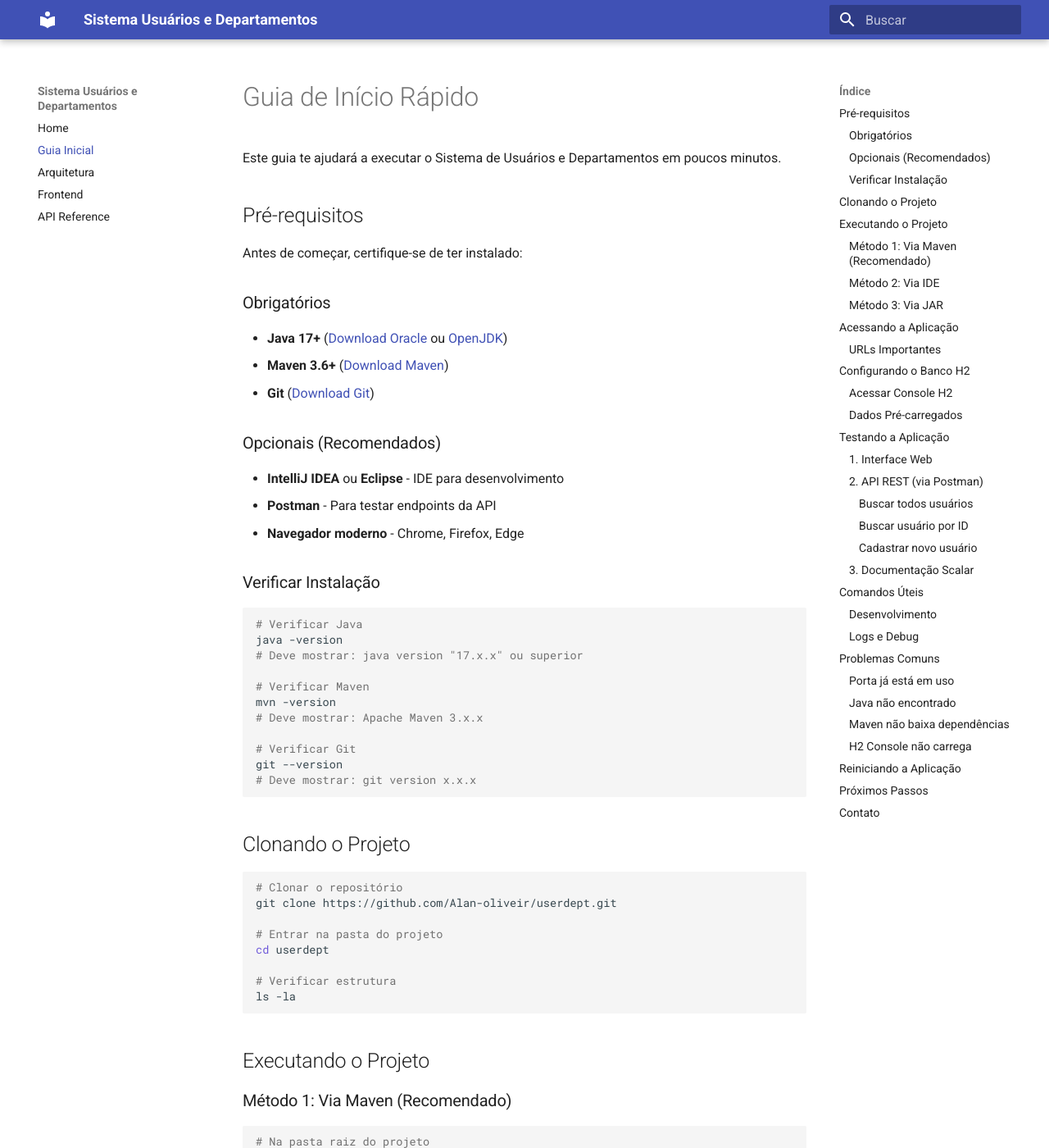
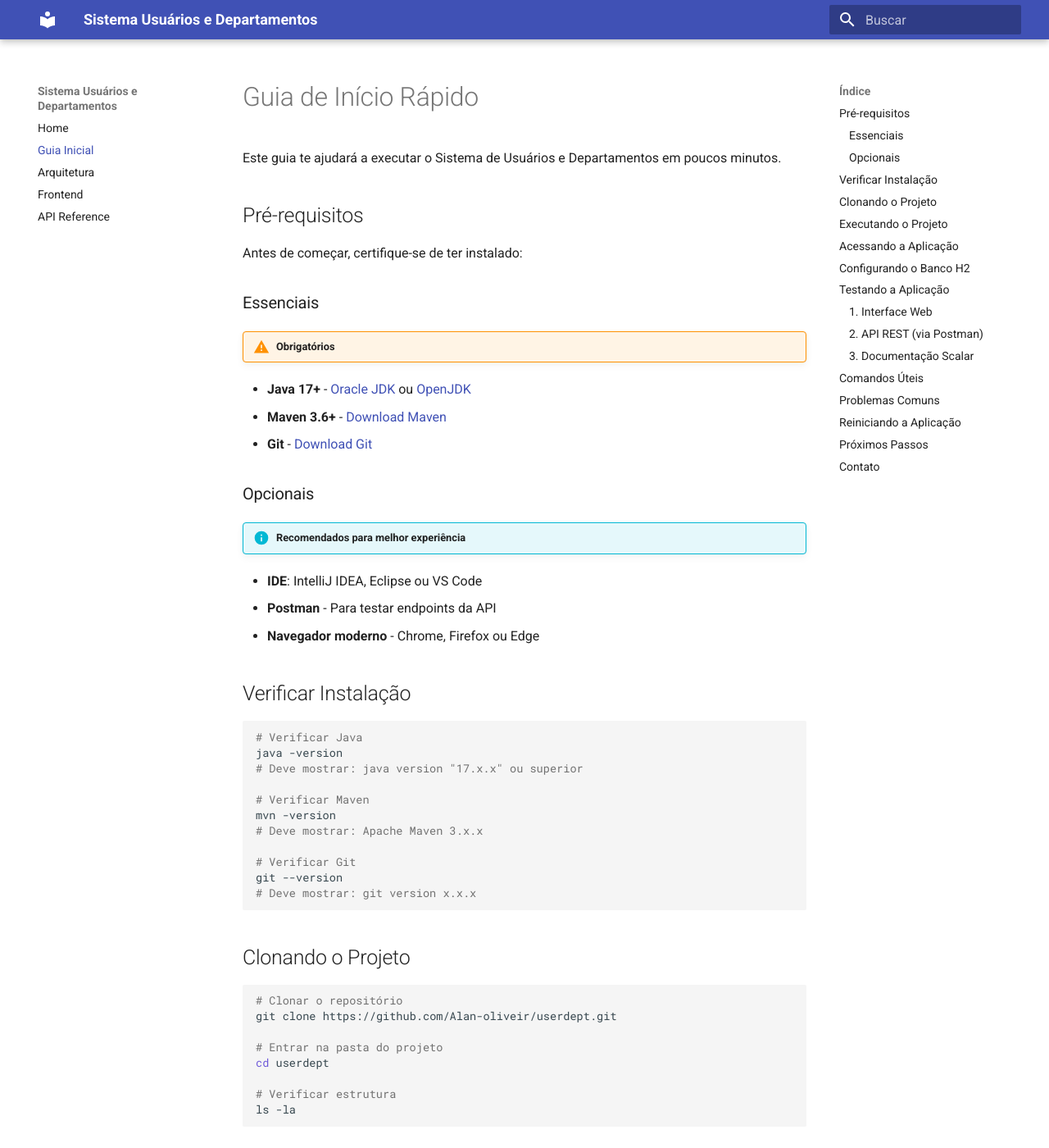
Before and after one commit to Alan-oliveir/userdept, an MkDocs documentation site: the page built from docs/getting_started.md, in a window 1280 px wide and 1400 px high. Shown: the whole window at 82% size. Built offline with MkDocs 1.6.1 and Material for MkDocs 9.7.7, drawn with Linux system fonts in a browser that asks for light colours; some of the changed text lies outside the part shown.

Commit message:
Update files

````diff
--- a/docs/getting_started.md
+++ b/docs/getting_started.md
@@ -6,17 +6,19 @@
 
 Antes de começar, certifique-se de ter instalado:
 
-### Obrigatórios
-- **Java 17+** ([Download Oracle](https://www.oracle.com/java/technologies/downloads/) ou [OpenJDK](https://openjdk.org/))
-- **Maven 3.6+** ([Download Maven](https://maven.apache.org/download.cgi))
-- **Git** ([Download Git](https://git-scm.com/downloads))
+### Essenciais
+!!! warning "Obrigatórios"
+- **Java 17+** - [Oracle JDK](https://www.oracle.com/java/technologies/downloads/) ou [OpenJDK](https://openjdk.org/)
+- **Maven 3.6+** - [Download Maven](https://maven.apache.org/download.cgi)
+- **Git** - [Download Git](https://git-scm.com/downloads)
 
-### Opcionais (Recomendados)
-- **IntelliJ IDEA** ou **Eclipse** - IDE para desenvolvimento
+### Opcionais
+!!! info "Recomendados para melhor experiência"
+- **IDE**: IntelliJ IDEA, Eclipse ou VS Code
 - **Postman** - Para testar endpoints da API
-- **Navegador moderno** - Chrome, Firefox, Edge
+- **Navegador moderno** - Chrome, Firefox ou Edge
 
-### Verificar Instalação
+## Verificar Instalação
 
 ```bash
 # Verificar Java
@@ -47,14 +49,14 @@
 
 ## Executando o Projeto
 
-### Método 1: Via Maven (Recomendado)
+**Método 1: Via Maven (Recomendado)**
 
 ```bash
 # Na pasta raiz do projeto
 mvn spring-boot:run
 ```
 
-### Método 2: Via IDE
+**Método 2: Via IDE**
 
 === "IntelliJ IDEA"
     1. Abrir o projeto (`File` → `Open` → selecionar pasta `userdept`)
@@ -69,16 +71,6 @@
     4. Localizar `UserdeptApplication.java`
     5. Botão direito → `Run As` → `Spring Boot App`
 
-### Método 3: Via JAR
-
-```bash
-# Gerar o JAR
-mvn clean package -DskipTests
-
-# Executar o JAR
-java -jar target/userdept-0.0.1-SNAPSHOT.jar
-```
-
 ## Acessando a Aplicação
 
 Quando o servidor estiver rodando, você verá no console:
@@ -87,7 +79,7 @@
 Started UserdeptApplication in X.XXX seconds
 ```
 
-### URLs Importantes
+**URLs Importantes**
 
 | Serviço | URL | Descrição |
 |---------|-----|-----------|
@@ -99,7 +91,7 @@
 
 ## Configurando o Banco H2
 
-### Acessar Console H2
+=== "Acessar Console H2"
 
 1. Acesse: [`http://localhost:8080/h2-console`](http://localhost:8080/h2-console)
 2. Use as seguintes configurações:
@@ -112,7 +104,7 @@
 
 3. Clique em **Connect** para acessar o banco em memória.
 
-### Dados Pré-carregados
+=== "Dados Pré-carregados"
 
 **Departamentos**
 
@@ -139,17 +131,17 @@
 
 ### 2. API REST (via Postman)
 
-#### Buscar todos usuários
+=== "Buscar todos usuários"
 ```http
 GET http://localhost:8080/users
 ```
 
-#### Buscar usuário por ID
+=== "Buscar usuário por ID"
 ```http
 GET http://localhost:8080/users/1
 ```
 
-#### Cadastrar novo usuário
+=== "Cadastrar novo usuário"
 ```http
 POST http://localhost:8080/users
 Content-Type: application/json
@@ -171,7 +163,7 @@
 
 ## Comandos Úteis
 
-### Desenvolvimento
+=== "Desenvolvimento"
 ```bash
 # Executar com profile específico
 mvn spring-boot:run -Dspring-boot.run.profiles=dev
@@ -186,7 +178,7 @@
 mvn clean package -DskipTests
 ```
 
-### Logs e Debug
+=== "Logs e Debug"
 ```bash
 # Executar com logs detalhados
 mvn spring-boot:run -Dspring-boot.run.arguments="--logging.level.com.devsuperior=DEBUG"
@@ -197,14 +189,14 @@
 
 ## Problemas Comuns
 
-### Porta já está em uso
+=== "Porta já está em uso"
 ```bash
 # Erro: Port 8080 was already in use
 # Solução: Mudar porta no application.properties
 server.port=8081
 ```
 
-### Java não encontrado
+=== "Java não encontrado"
 ```bash
 # Erro: 'java' is not recognized
 # Solução: Configurar JAVA_HOME
@@ -212,7 +204,7 @@
 export PATH=$JAVA_HOME/bin:$PATH
 ```
 
-### Maven não baixa dependências
+=== "Maven não baixa dependências"
 ```bash
 # Limpar cache do Maven
 mvn dependency:purge-local-repository
@@ -221,18 +213,20 @@
 mvn clean install -U
 ```
 
-### H2 Console não carrega
+=== "H2 Console não carrega"
 - Verificar se está acessando: http://localhost:8080/h2-console
 - Verificar JDBC URL: `jdbc:h2:mem:testdb`
 - Username: `sa`, Password: vazio
 
 ## Reiniciando a Aplicação
 
-Para parar:
+**Para parar**:
+
 - **Maven**: `Ctrl + C` no terminal
 - **IDE**: Botão stop na aba de execução
 
-Para reiniciar:
+**Para reiniciar**:
+
 - Execute novamente qualquer um dos métodos acima
 - Os dados do H2 serão recarregados automaticamente
 
````
Also changed, not shown: docs/api_reference.md (+23 -15 lines), docs/architecture.md (+7 -10 lines).
